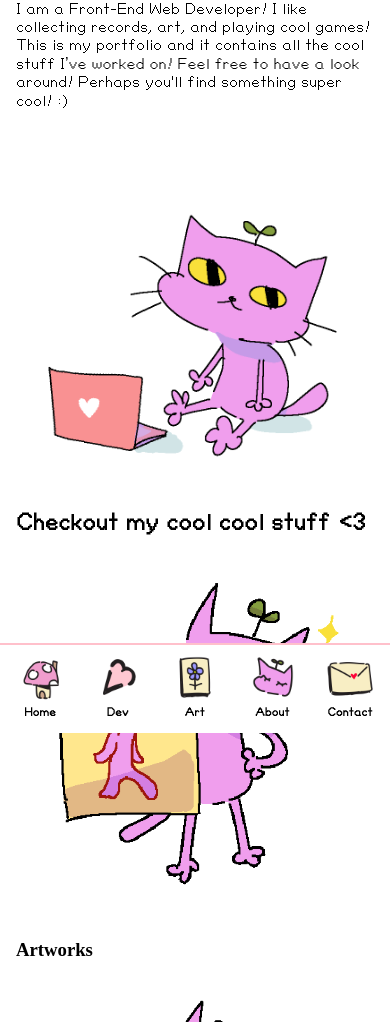
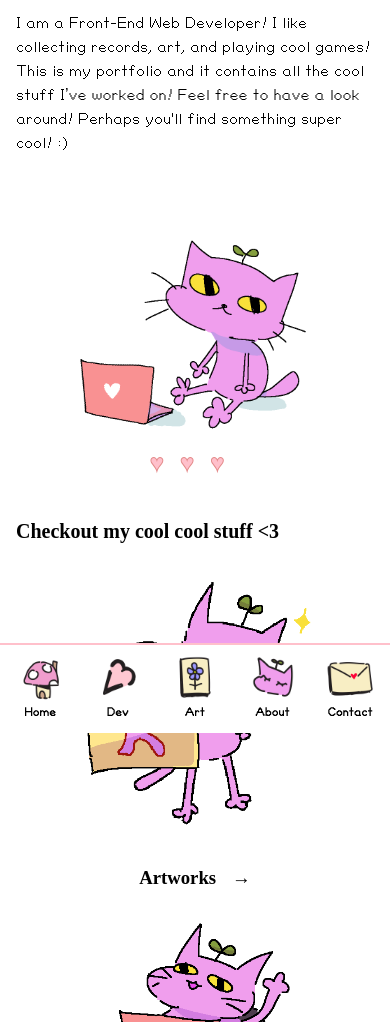
Before and after one commit to erindavid03/portfolio-site, a React app: page / in a window 390 px wide. Shown: the part 111-1133 px from the top of the page. Built offline with nearby package versions, Linux system fonts and the light colour scheme.

Commit message:
begin mobile styles for homepage

```diff
--- a/src/components/pages/HomePage.js
+++ b/src/components/pages/HomePage.js
@@ -7,8 +7,7 @@
 
   return (
     <>
-      <section>
-
+      <section className='intro-section'>
         <div>
           <h1>Hi there!</h1>
           <p>I am a Front-End Web Developer! I like collecting records, art, and playing cool games! This is my portfolio and it contains all the cool stuff I’ve worked on! Feel free to have a look around!
--- a/src/styles/base/_general.scss
+++ b/src/styles/base/_general.scss
@@ -5,6 +5,7 @@
 body{
     font-family: $font-body;
     color: $font-color-main;
+    line-height: 1.5;
 
     a{
         font-family: $font-links;
@@ -22,6 +23,14 @@
         font-size: $heading-font-size;
     }
 
+    h2,
+    h3,
+    h4,
+    h5,
+    h6{
+        font-family: $font-heading;
+    }
+
     ul{
         list-style: none;
     }
--- /dev/null
+++ b/src/styles/components/pages/_homePage.scss
@@ -0,0 +1,52 @@
+@use '../../base/variables' as *;
+@use '../../base/mixins' as *;
+
+.intro-section{
+    @include flex-column;
+    align-items: center;
+
+    position: relative;
+
+    h1{
+        text-align: center;
+    }
+
+    img{
+        max-width: 78%;
+    }
+
+    &::after{
+        content: '♥♥♥';
+        letter-spacing: 1rem;
+        font-size: 1.5rem;
+        color: $border-colors;
+        -webkit-text-stroke-width: 1px;
+        -webkit-text-stroke-color: $font-color-nav;
+        position: absolute;
+        bottom: -2rem;
+    }
+}
+
+.intro-section + section{
+    padding-top: 3rem;
+
+    h2{
+        font-size: 1.25rem;
+    }
+
+    article{
+        margin: 0 auto;
+        max-width: 288px;
+        @include flex-column;
+        align-items: center;
+
+        h3{
+            line-height: 1;
+                &::after {
+                    content: '→';
+                    font-weight: $headings-weight;
+                    margin-left: 1rem;
+            }
+        }
+    }
+}
--- a/src/styles/styles.scss
+++ b/src/styles/styles.scss
@@ -5,3 +5,6 @@
 // nav styles here
 @use './components/mobileNav';
 @use './components/header';
+
+//components here
+@use './components/pages/homePage';
```
